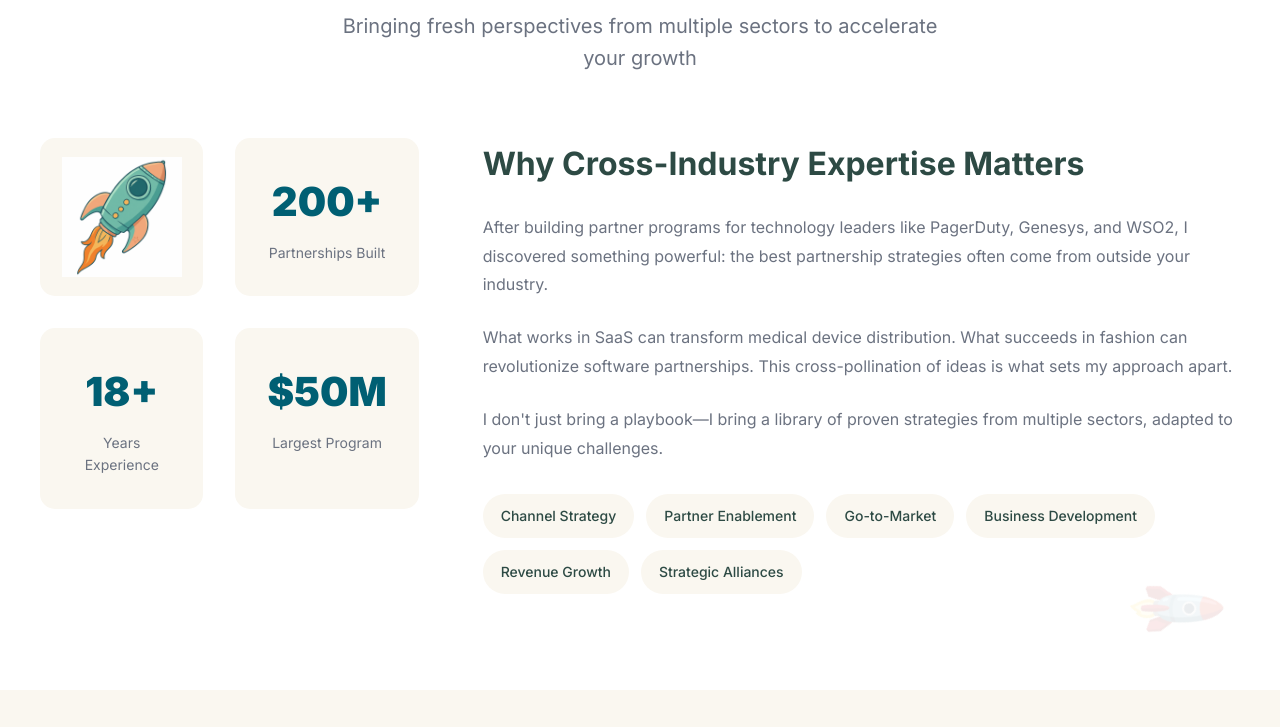
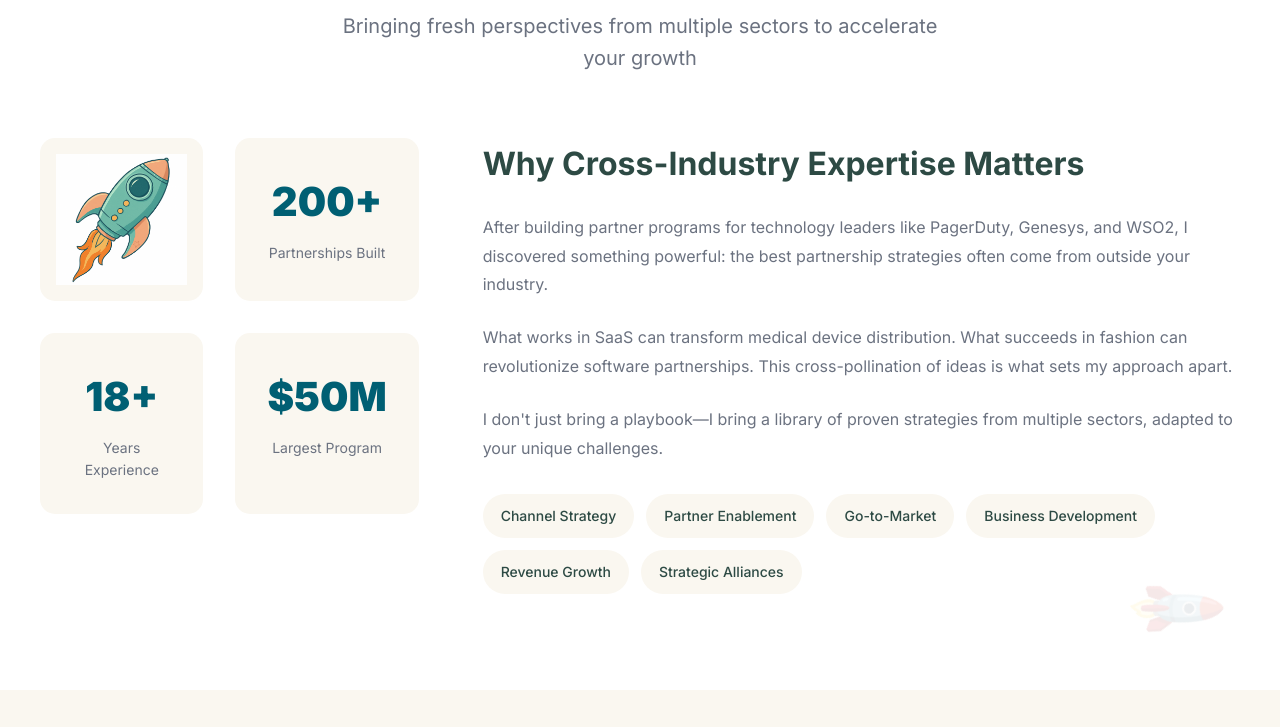
Before and after one commit to Annacbrown/future, a plain HTML site: page index.html in a window 1280 px wide. Shown: the part 1020-1747 px from the top of the page. Drawn offline with Linux system fonts and the light colour scheme.

Commit message:
Fixing rocket

```diff
--- a/index.html
+++ b/index.html
@@ -467,6 +467,14 @@
             border-radius: 15px;
             text-align: center;
             transition: all 0.3s ease;
+        }
+
+        .rocket-card {
+            display: flex;
+            align-items: center;
+            justify-content: center;
+            padding: 1rem;
+            min-height: 140px;
         }
 
         .stat-card:hover {
@@ -1211,8 +1219,8 @@
                 </div>
                 <div class="about-grid">
                     <div class="about-stats">
-                        <div class="stat-card" style="display: flex; align-items: center; justify-content: center; padding: 1rem;">
-                            <img src="images/Rocket.png" alt="Future Anna Rocket" style="width: 120px; height: auto;">
+                        <div class="stat-card rocket-card">
+                            <img src="images/Rocket.png" alt="Future Anna Rocket" style="width: 100%; height: 100%; object-fit: contain; max-width: 150px;">
                         </div>
                         <div class="stat-card">
                             <div class="stat-number">200+</div>
```
